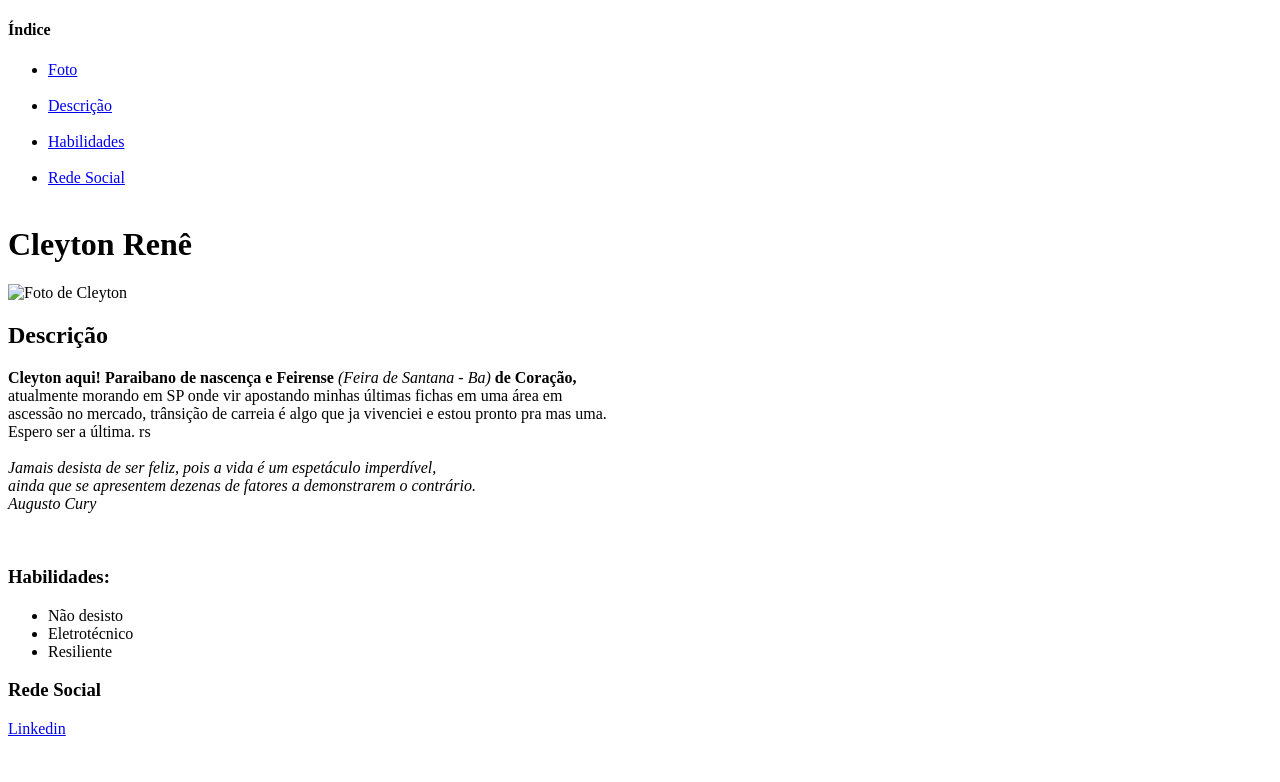
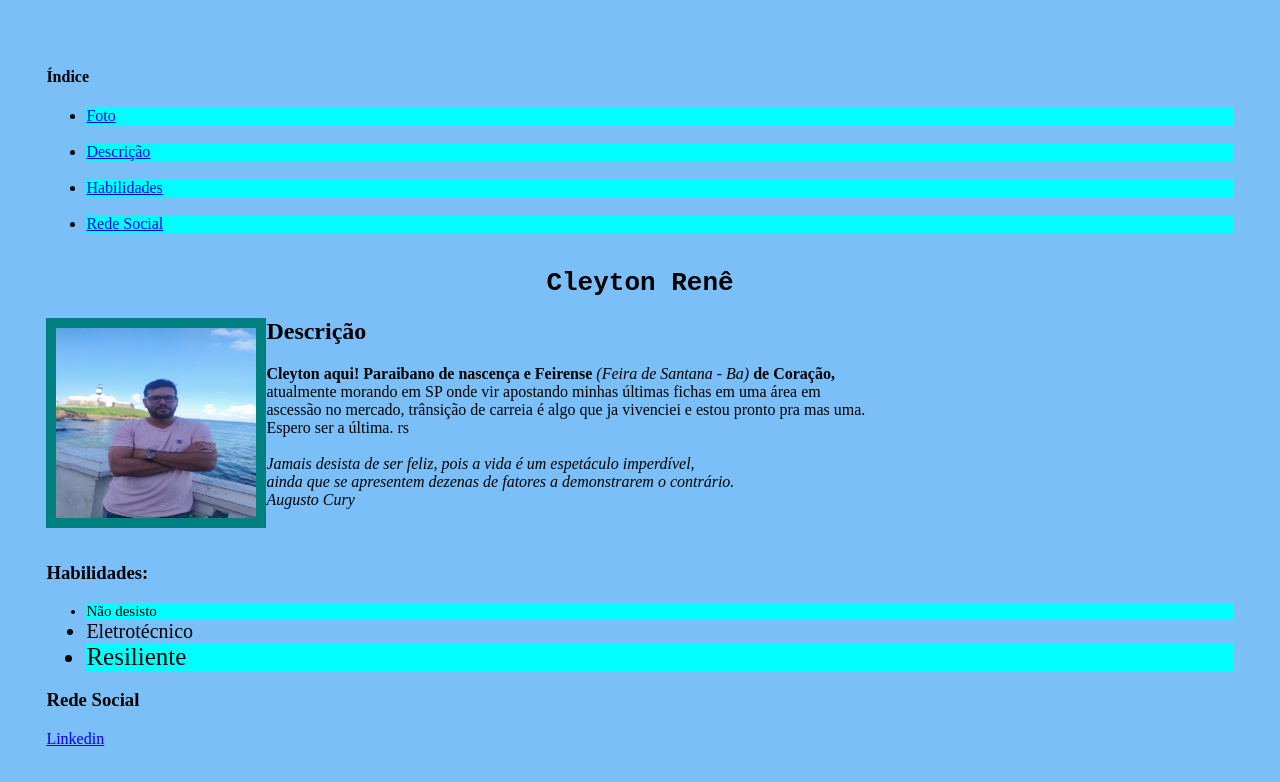
Before and after one commit to cleytonnrene/rene-github.io, a plain HTML site: page index.html in a window 1280 px wide. Drawn offline with Linux system fonts and the light colour scheme; the site is published under a folder, as on GitHub Pages, so addresses that start at the root find nothing.

Commit message:
Refatorado

```diff
--- a/index.html
+++ b/index.html
@@ -1,9 +1,10 @@
 <!DOCTYPE html>
 <html lang="pt-br">
+
 <head>
     <meta charset="UTF-8">
     <title>PortifólioCleytonRenê</title>
-    <link rel="stylesheet" href="/style.css">
+    <link rel="stylesheet" href="style.css">
 
 </head>
 
@@ -25,7 +26,8 @@
             <div>
                 <h1 class="MeuNome">Cleyton Renê</h1>
                 <div>
-         <img src="/Imagens/WhatsApp Image 2021-05-12 at 21.30.03.jpeg" alt="Foto de Cleyton" width="200px" class="minha-foto">
+                    <img src="Imagens/WhatsApp Image 2021-05-12 at 21.30.03.jpeg" alt="Foto de Cleyton" width="200px"
+                        class="minha-foto">
 
     </p>
 
@@ -33,9 +35,13 @@
     <h2>
         <strong><a name="texto2">Descrição </a></strong>
     </h2 class="descricao">
-            <strong> Cleyton aqui! Paraibano de nascença e Feirense</strong> <em> (Feira de Santana - Ba)</em><strong> de Coração,
-            </strong>  <br>atualmente morando em SP onde vir apostando minhas últimas fichas em uma área em <br>ascessão no mercado, trânsição de carreia é algo que ja vivenciei e estou pronto pra mas uma. <br>Espero ser a última. rs <br><br>
-            <em> Jamais desista de ser feliz, pois a vida é um espetáculo imperdível, <br>ainda que se apresentem dezenas de fatores a demonstrarem o contrário.
+    <strong> Cleyton aqui! Paraibano de nascença e Feirense</strong> <em> (Feira de Santana - Ba)</em><strong> de
+        Coração,
+    </strong> <br>atualmente morando em SP onde vir apostando minhas últimas fichas em uma área em <br>ascessão no
+    mercado, trânsição de carreia é algo que ja vivenciei e estou pronto pra mas uma. <br>Espero ser a última. rs
+    <br><br>
+    <em> Jamais desista de ser feliz, pois a vida é um espetáculo imperdível, <br>ainda que se apresentem dezenas de
+        fatores a demonstrarem o contrário.
 
         <br>Augusto Cury</em>
     </div>
@@ -44,7 +50,7 @@
     <p>
         <br>
 
-        <h3><a name ="texto3">Habilidades: </h3>
+    <h3><a name="texto3">Habilidades: </h3>
     <ul>
         <li class="naodesisto">Não desisto</li>
         <li class="eletrotecnico">Eletrotécnico</li>
@@ -60,4 +66,5 @@
     </p>
 
 </body>
+
 </html>
```
Lines whose indentation alone changed are shown as unchanged.
